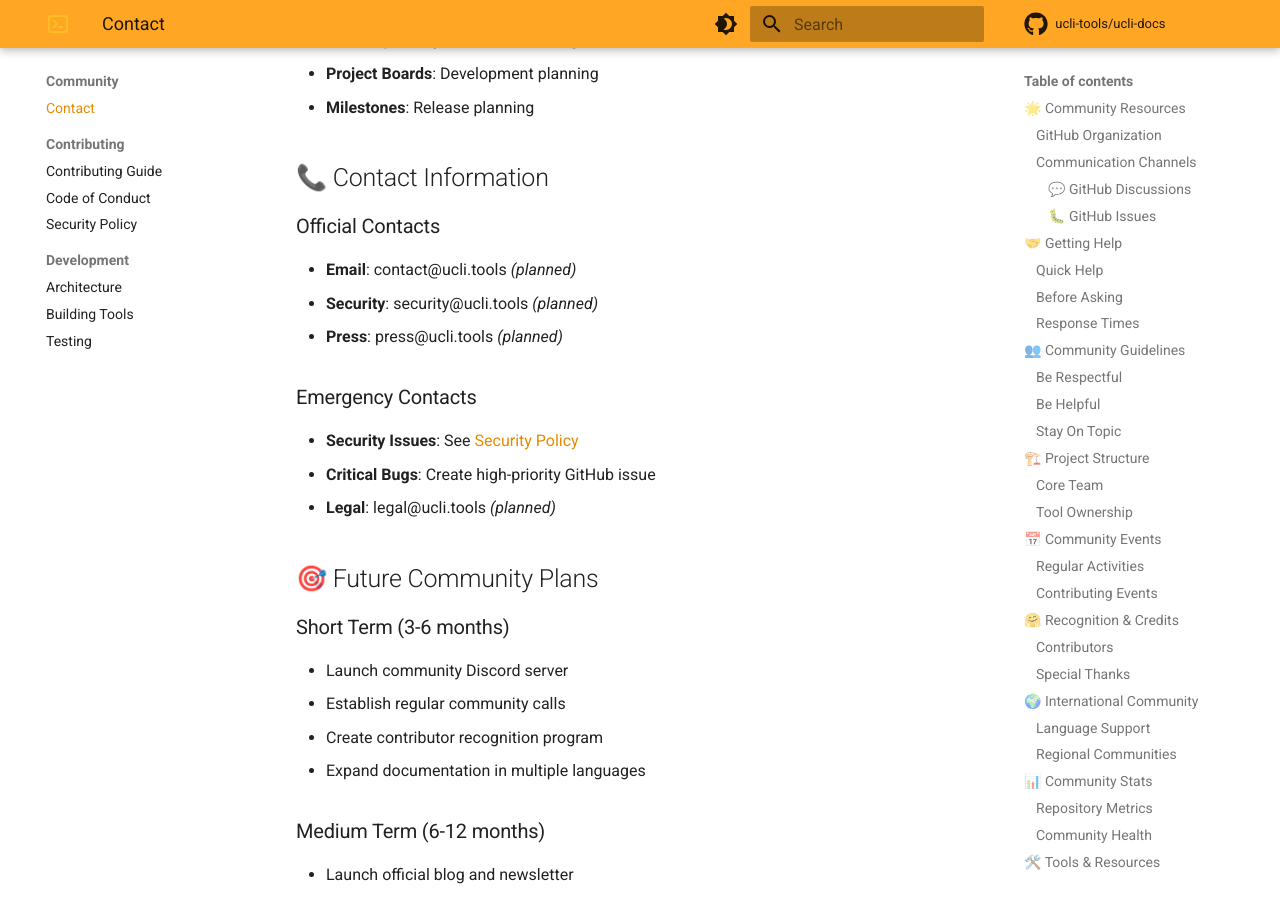
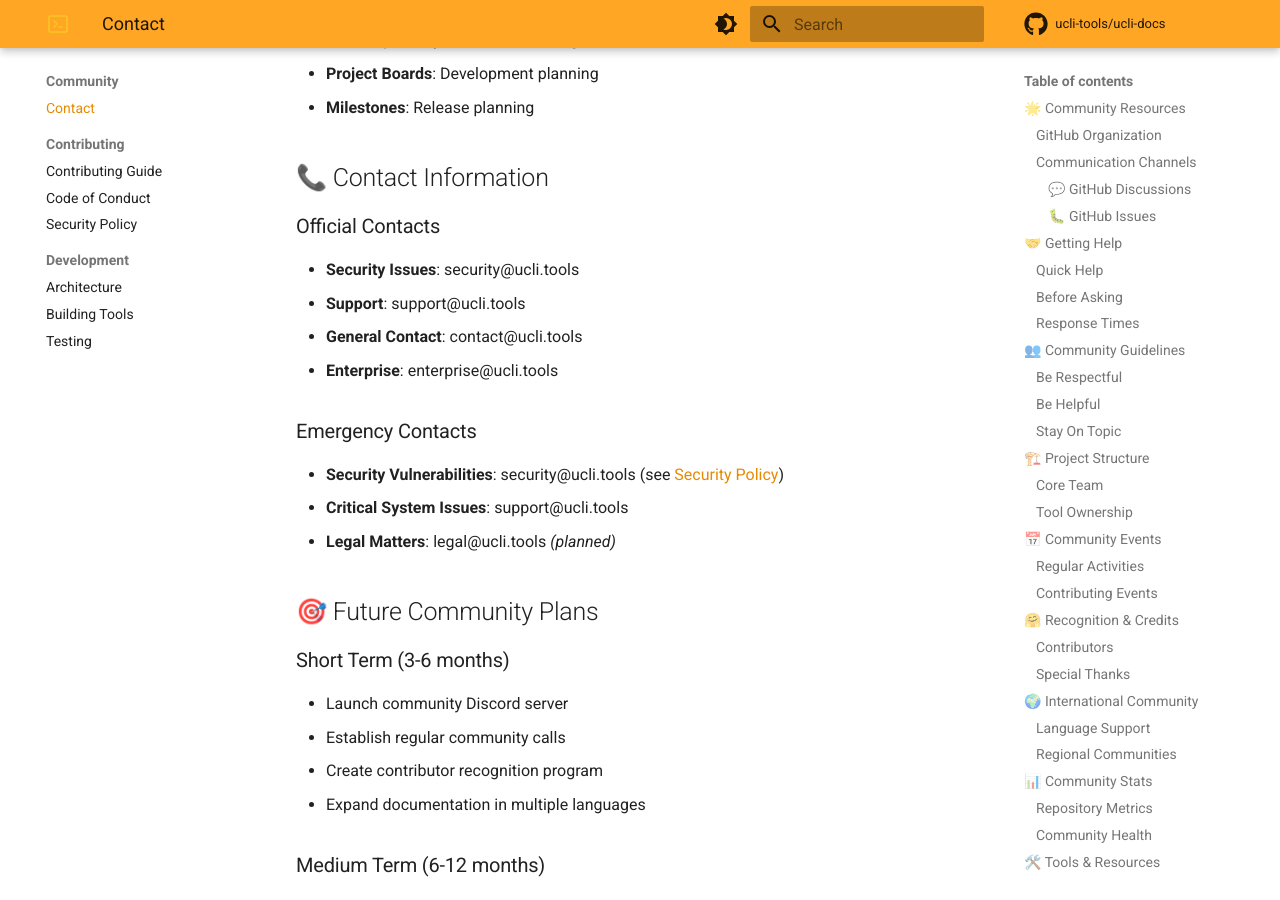
Before and after one commit to ucli-tools/ucli-docs, an MkDocs documentation site: the page built from docs/community/contact.md, in a window 1280 px wide and 900 px high, scrolled down 4546 px. Built offline with MkDocs 1.6.1 and Material for MkDocs 9.7.7, drawn with Linux system fonts in a browser that asks for light colours; comment, search, counter and statistics services are not loaded; the version menu is left out.

Commit message:
docs: Update contact information with active email addresses

```diff
--- a/docs/community/contact.md
+++ b/docs/community/contact.md
@@ -152,14 +152,15 @@ We recognize all contributors through:
 ## 📞 Contact Information
 
 ### Official Contacts
-- **Email**: contact@ucli.tools *(planned)*
-- **Security**: security@ucli.tools *(planned)*
-- **Press**: press@ucli.tools *(planned)*
+- **Security Issues**: security@ucli.tools
+- **Support**: support@ucli.tools
+- **General Contact**: contact@ucli.tools
+- **Enterprise**: enterprise@ucli.tools
 
 ### Emergency Contacts
-- **Security Issues**: See [Security Policy](security.md)
-- **Critical Bugs**: Create high-priority GitHub issue
-- **Legal**: legal@ucli.tools *(planned)*
+- **Security Vulnerabilities**: security@ucli.tools (see [Security Policy](security.md))
+- **Critical System Issues**: support@ucli.tools
+- **Legal Matters**: legal@ucli.tools *(planned)*
 
 ## 🎯 Future Community Plans
 
```
